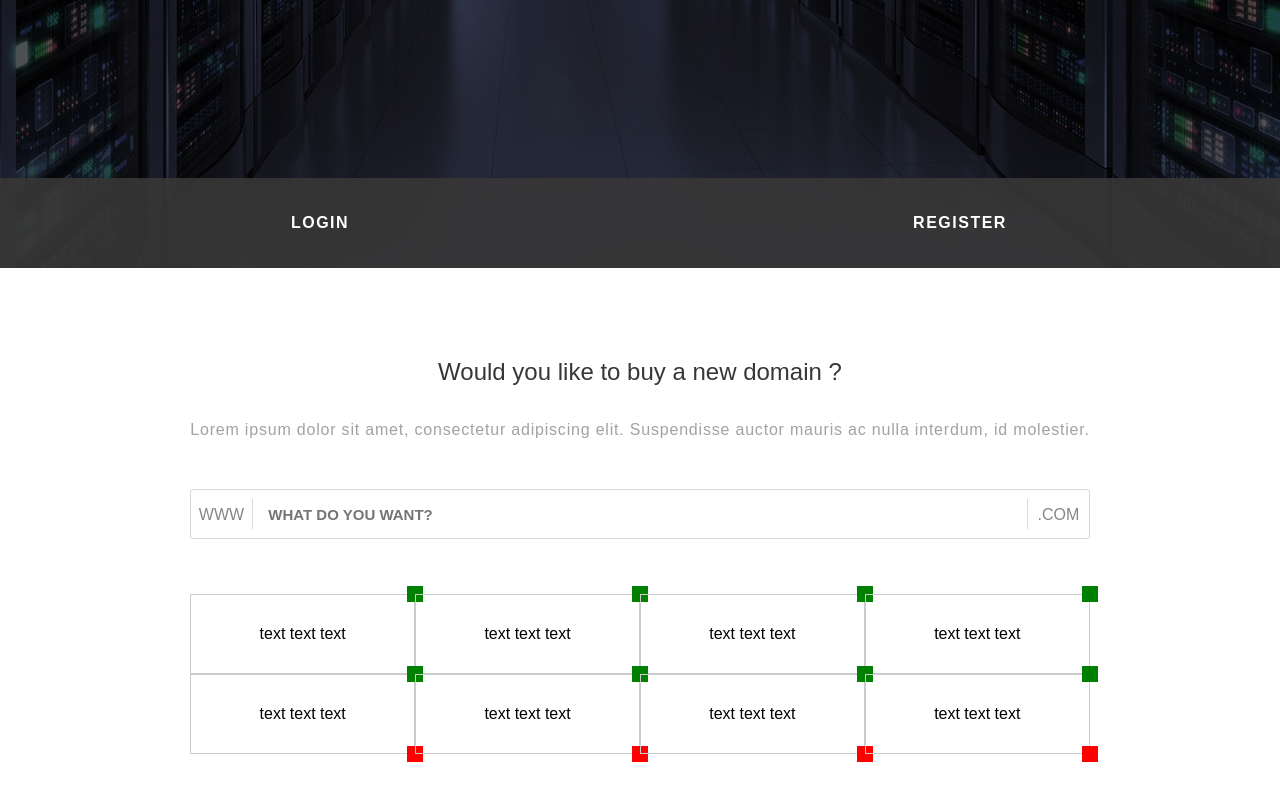
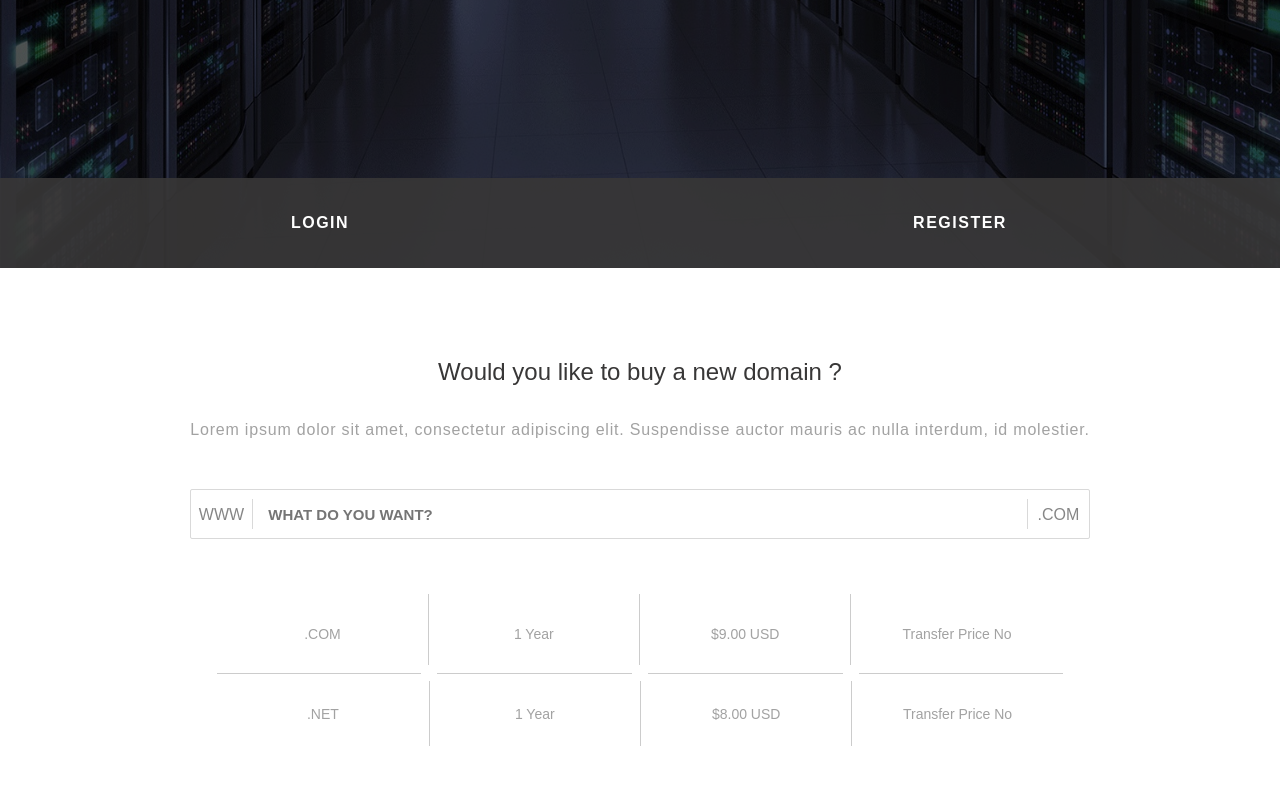
Before and after one commit to Prudkiy/ghost, a website: page public/index.html in a window 1280 px wide. Shown: the part 532-1332 px from the top of the page. Drawn offline with nearby package versions, Linux system fonts and the light colour scheme.

Commit message:
end work buy

```diff
--- a/public/index.html
+++ b/public/index.html
@@ -61,29 +61,29 @@
                 </div>
             </div>
             <div class="buy__table">
-                <div class="buy__table__cell buy__table__var1">
-                        text text text
+                <div class="buy__table__cell border_r_b">
+                        .COM
                 </div>
-                <div class="buy__table__cell buy__table__var1">
-                        text text text
+                <div class="buy__table__cell border_r_b">
+                        1 Year
                 </div>
-                <div class="buy__table__cell buy__table__var1">
-                        text text text
+                <div class="buy__table__cell border_r_b">
+                        $9.00 USD
                 </div>
-                <div class="buy__table__cell buy__table__var3">
-                        text text text
-                </div>
-                <div class="buy__table__cell buy__table__var2">
-                        text text text
-                </div>
-                <div class="buy__table__cell buy__table__var2">
-                        text text text
-                </div>
-                <div class="buy__table__cell buy__table__var2">
-                        text text text
+                <div class="buy__table__cell border_b">
+                        Transfer Price No
                 </div>
                 <div class="buy__table__cell">
-                        text text text
+                        .NET
+                </div>
+                <div class="buy__table__cell border_l">
+                        1 Year
+                </div>
+                <div class="buy__table__cell border_l">
+                        $8.00 USD
+                </div>
+                <div class="buy__table__cell border_l">
+                        Transfer Price No
                 </div>
             </div>
         </div>
--- a/public/js/buy.js
+++ b/public/js/buy.js
@@ -18,13 +18,6 @@ $('.buy__form__select ul li').click(function (event) {
     listSelectComStatus = false
 });
 
-let buy__table__cell__span = 100;
-$('.buy__table__cell:before').each(function(){
-    let el = $(this);
-    el.css('background-color', 'blue');
-    buy__table__cell__span++;
-
-});
 
 
 
--- a/src/scss/buy.scss
+++ b/src/scss/buy.scss
@@ -7,7 +7,6 @@ $heightForm: 50px;
 .buy {
     background-color: #fff;
     padding-top: 90px;
-    min-height: 700px; ////////////////////// !!!!!!!!!!!
     h2 {
         font-size: 24px;
         color: $colorBgBlackHeadline;
@@ -103,39 +102,49 @@ $heightForm: 50px;
         }
     }
     &__table {
-        width: 100%;
+        width: 94%;
         display: flex;
+        margin: 0 auto 100px auto;
         flex-wrap: wrap;
         &__cell {
             width: 25%;
             height: 80px;
             box-sizing: border-box;
             position: relative;
-            border: 1px solid #ccc;
-            z-index: 10;
+            font-size: 14px;
+            color: $colorGrayDiscription;
             @include flex-center;
+            &:first-child {
+                &:after {
+                    display: none
+                }
+            }
+            &:after {
+                display: block;
+                position:absolute;
+                left: -8px;
+                bottom: -8px;
+                width: 16px;
+                height: 16px;
+                z-index: 10;
+                background-color: #ffffff;
+                content:" ";
+                }
         }
-        &__cell:after {
-        display: block;
-        position:absolute;
-        right: -9px;
-        bottom: -9px;
-        width: 16px;
-        height: 16px;
-        z-index: 100;
-        background-color: red;
-        content:"";
-        }
-        &__cell:before {
-            display: block;
-            position:absolute;
-            top: -9px;
-            right: -9px;
-            width: 16px;
-            height: 16px;
-            z-index: 100;
-            background-color: green;
-            content:"";
-            }
     }
 }
+
+$borderCell: 1px solid #cccccc;
+.border_r_b {
+    border-right: $borderCell;
+    border-bottom: $borderCell;
+}
+.border_b {
+    border-bottom: $borderCell;
+}
+.border_r {
+    border-right: $borderCell;
+}
+.border_l {
+    border-left: $borderCell;
+}
```
Also changed, not shown: public/css/bundle.min.css, src/scss/pack.scss (added).
